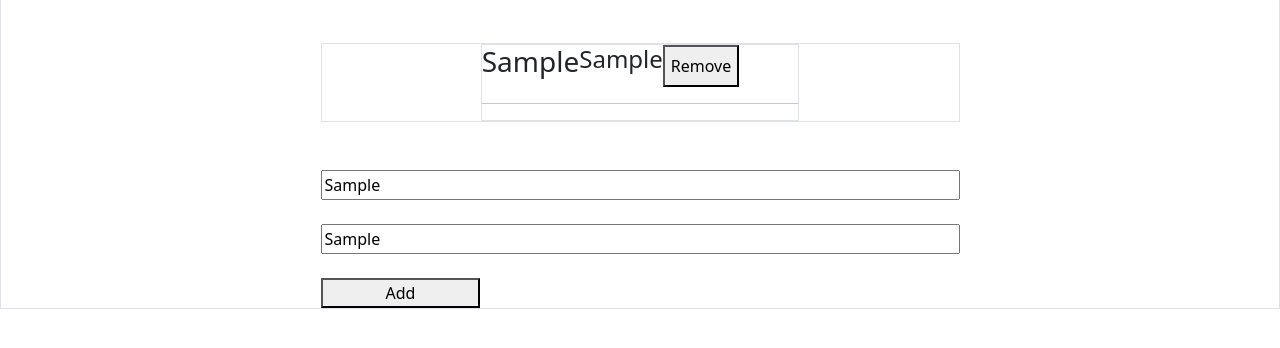
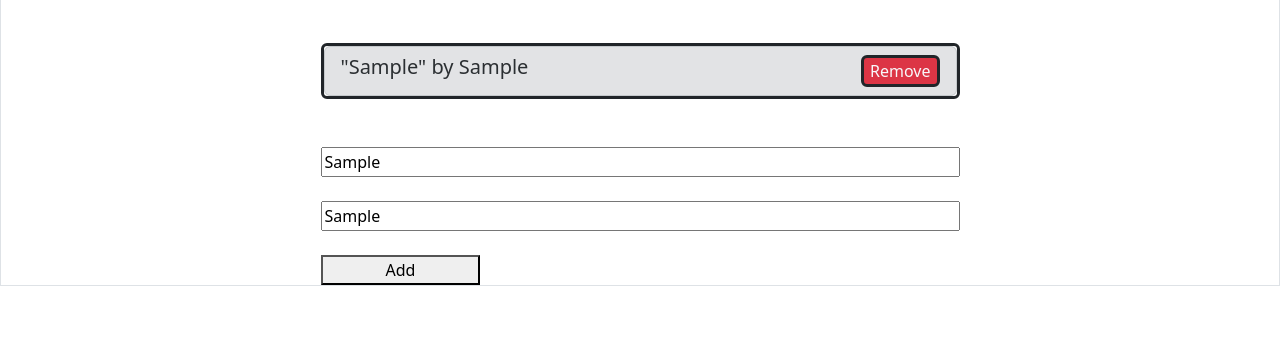
Before and after one commit to andrianarivo/awesome_books, a website: page index.html in a window 1280 px wide. Both pictures are taken after typing "Sample", "Sample" into the empty fields and a click on the button "Add". Shown: the part 54-402 px from the top of the page. Drawn offline with nearby package versions, Linux system fonts and the light colour scheme.

Commit message:
Style books collection section

```diff
--- a/index.html
+++ b/index.html
@@ -8,8 +8,7 @@
       href="https://cdn.jsdelivr.net/npm/bootstrap@5.3.0-alpha3/dist/css/bootstrap.min.css"
       rel="stylesheet"
       integrity="sha384-KK94CHFLLe+nY2dmCWGMq91rCGa5gtU4mk92HdvYe+M/SXH301p5ILy+dN9+nJOZ"
-      crossorigin="anonymous"
-    />
+      crossorigin="anonymous" />
     <title>Awesome Books</title>
   </head>
   <body>
@@ -19,8 +18,7 @@
         <h1 class="text-center">Awesome Books</h1>
       </header>
       <!-- Book Collection -->
-      <ul class="books w-50 mx-auto list-unstyled my-5 border">
-      </ul>
+      <ul class="books w-50 mx-auto list-unstyled my-5 list-group border border-3 border-dark"></ul>
       <!-- Form -->
       <form action="" class="d-flex flex-column w-50 mx-auto gap-4">
         <input type="text" id="titleInput" placeholder="Title" required />
--- a/js/script-class.js
+++ b/js/script-class.js
@@ -38,13 +38,9 @@ class BookStore {
     let content = '';
     this.booksArray.forEach((book) => {
       content += `
-    <li class="w-50 mx-auto border">
-      <div class="d-flex">
-        <h3>${book.title}</h3>
-        <h4>${book.author}</h4>
-        <button type="button" id="${book.id}" class="remove-btn">Remove</button>
-      </div>
-      <hr>
+    <li class="w-100 mx-auto list-group-item list-group-item-secondary d-flex justify-content-between align-items-center">
+        <h5>"${book.title}" by ${book.author}</h5>
+        <button type="button" id="${book.id}" class="remove-btn border border-dark border-3 bg-danger text-light rounded">Remove</button>
     </li>`;
     });
     return content;
```
